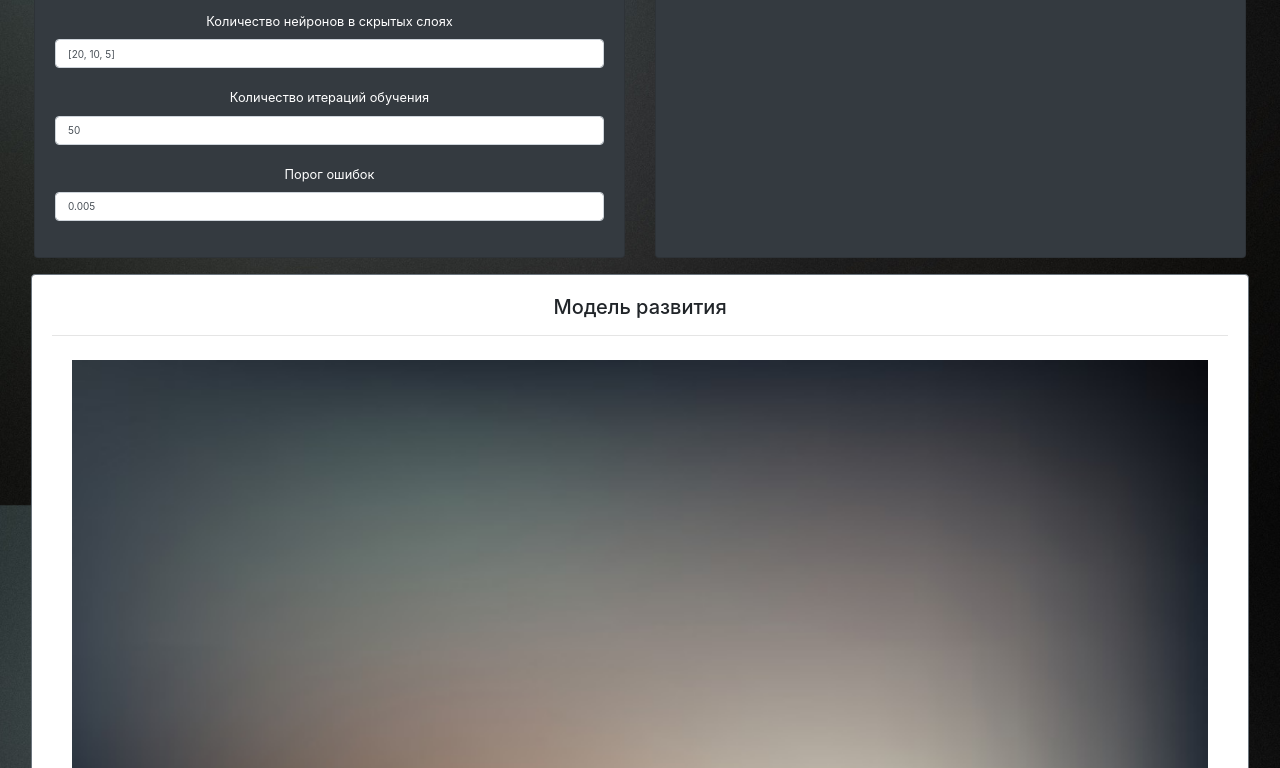
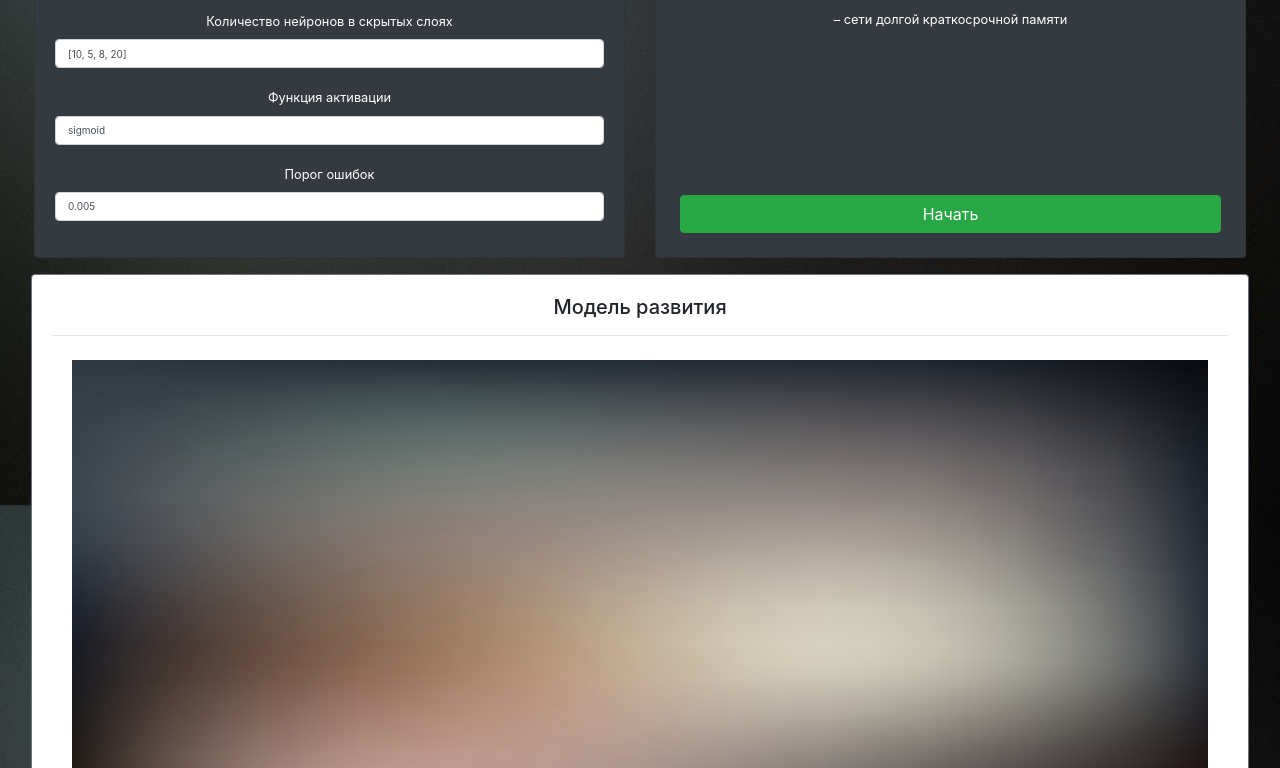
Before and after one commit to ArtReeX/neural-modeling, a React (Create React App) app: page / in a window 1280 px wide. Shown: the part 352-1120 px from the top of the page. Built offline with nearby package versions, Linux system fonts and the light colour scheme.

Commit message:
Завершена предварительная версия проекта.

```diff
--- a/package.json
+++ b/package.json
@@ -1,6 +1,6 @@
 {
   "name": "neural-modeling",
-  "version": "0.1.0",
+  "version": "0.9.0",
   "private": true,
   "dependencies": {
     "bootstrap": "^4.1.3",
--- a/src/App.js
+++ b/src/App.js
@@ -1,6 +1,6 @@
 import React, { PureComponent } from "react";
 import "bootstrap/dist/css/bootstrap.min.css";
-import { Container } from "reactstrap";
+import { Container, Alert } from "reactstrap";
 import Header from "./Header";
 import Panel from "./Panel";
 import Field from "./Field";
@@ -13,17 +13,34 @@ export default class App extends PureComponent {
     this.consoleRef = React.createRef();
     this.fieldRef = React.createRef();
 
-    this.reCreateBrain = this.reCreateBrain.bind(this);
+    this.state = { alert: "", alertHidden: true };
+
+    this.startTrain = this.startTrain.bind(this);
+    this.stopTrain = this.stopTrain.bind(this);
+    this.error = this.error.bind(this);
   }
-  reCreateBrain(data, iterations, errorThresh, hiddenLayers) {
-    this.fieldRef.current.start(
-      JSON.parse(data),
-      JSON.parse(iterations),
-      JSON.parse(errorThresh),
-      JSON.parse(hiddenLayers)
-    );
+  startTrain(data, iterations, errorThresh, activation, hiddenLayers) {
+    try {
+      this.fieldRef.current.startTrain(
+        JSON.parse(data),
+        JSON.parse(iterations),
+        JSON.parse(errorThresh),
+        activation,
+        JSON.parse(hiddenLayers)
+      );
+    } catch (error) {
+      this.error(error.message);
+    }
   }
-
+  stopTrain() {
+    this.fieldRef.current.stopTrain();
+  }
+  error(message) {
+    this.setState({ alert: message, alertHidden: false });
+    setTimeout(() => {
+      this.setState({ alertHidden: true });
+    }, 2000);
+  }
   render() {
     return (
       <Container
@@ -38,8 +55,15 @@ export default class App extends PureComponent {
         }}
       >
         <Header />
-        <Panel reCreateBrain={this.reCreateBrain} />
-        <Field ref={this.fieldRef} console={this.consoleRef} />
+        <Panel startTrain={this.startTrain} stopTrain={this.stopTrain} />
+        <Alert className="m-3" color="danger" hidden={this.state.alertHidden}>
+          {this.state.alert}
+        </Alert>
+        <Field
+          ref={this.fieldRef}
+          console={this.consoleRef}
+          error={this.error}
+        />
         <Console ref={this.consoleRef} />
       </Container>
     );
--- a/src/Field.js
+++ b/src/Field.js
@@ -3,6 +3,12 @@ import PropTypes from "prop-types";
 import "bootstrap/dist/css/bootstrap.min.css";
 import { Card, CardBody, CardTitle } from "reactstrap";
 import brainjs from "brain.js";
+
+const configField = {
+  backgroundUrl: "fon.jpg",
+  width: 2000,
+  height: 1000
+};
 
 export default class Field extends Component {
   constructor(props) {
@@ -10,15 +16,18 @@ export default class Field extends Component {
 
     this.fieldRef = React.createRef();
 
+    this.startTrain = this.startTrain.bind(this);
+    this.stopTrain = this.stopTrain.bind(this);
     this.renderBackgroundToField = this.renderBackgroundToField.bind(this);
 
     this.backgroundImage = new Image();
-    this.backgroundImage.src = "fon.jpg";
+    this.backgroundImage.src = configField.backgroundUrl;
+    this.backgroundImage.onload = () => {
+      this.renderBackgroundToField(this.fieldRef.current, this.backgroundImage);
+    };
   }
-  componentDidMount() {
-    this.renderBackgroundToField(this.fieldRef.current, this.backgroundImage);
-  }
-  start(data, iterations, errorThresh, hiddenLayers) {
+  startTrain(data, iterations, errorThresh, activation, hiddenLayers) {
+    try {
       const {
         current: { addInfoToConsole }
       } = this.props.console;
@@ -26,11 +35,13 @@ export default class Field extends Component {
       addInfoToConsole("Нейронная сеть перезапущена с новыми параметрами.");
 
       this.brain = new brainjs.recurrent.LSTM({
-      hiddenLayers: hiddenLayers
+        hiddenLayers: hiddenLayers,
+        activation: activation
       });
 
+      this.training = setInterval(() => {
         this.brain.train(data, {
-      iterations: iterations,
+          iterations: 1 /*iterations*/,
           errorThresh: errorThresh,
           log: event => addInfoToConsole(event),
           logPeriod: 10,
@@ -42,30 +53,104 @@ export default class Field extends Component {
             this.renderField(this.fieldRef.current);
           }
         });
+      }, Math.max(hiddenLayers) * hiddenLayers.length * 50);
+    } catch (error) {
+      this.props.error(error.message);
+    }
+  }
+  stopTrain() {
+    clearInterval(this.training);
   }
   renderBackgroundToField(
     canvas = this.fieldRef.current,
     backgroundImage = this.backgroundImage
   ) {
-    this.backgroundImage = new Image();
-    this.backgroundImage.src = "fon.jpg";
-    this.backgroundImage.onload = () => {
-      canvas.getContext("2d").drawImage(backgroundImage, 0, 0, 1000, 1000);
-    };
+    const { height, width } = configField;
+    canvas.getContext("2d").drawImage(backgroundImage, 0, 0, width, height);
   }
   renderField(canvas = this.fieldRef.current) {
     const {
       model: { hiddenLayers }
     } = this.brain;
-    const weights = hiddenLayers.map(layer => layer.outputBias.weights);
+    const layersWeights = hiddenLayers.map(layer => layer.outputBias.weights);
 
     console.log("Нейронная сеть", this.brain);
     console.log("Скрытые слои", hiddenLayers);
-    console.log("Веса", weights);
+    console.log("Веса", layersWeights);
 
     this.renderBackgroundToField(this.fieldRef.current, this.backgroundImage);
+
+    const context = canvas.getContext("2d");
+
+    layersWeights.forEach((layerWeights, layerIndex) => {
+      layerWeights.forEach((weight, weightIndex) => {
+        const xOffset = configField.width / layersWeights.length / 4;
+        const yOffset = configField.height / layerWeights.length / 4;
+        const xPosition =
+          (configField.width / layersWeights.length) * layerIndex + xOffset;
+        const yPosition =
+          (configField.height / layerWeights.length) * weightIndex + yOffset;
+        const radius = (Math.abs(weight) * Math.min(xOffset, yOffset)) / 2;
+        const fillStyle =
+          weight <= 0 ? "rgba(255,45,84,255)" : "rgba(0,255,147,255)";
+
+        // веса
+        context.beginPath();
+        context.arc(xPosition, yPosition, radius, 0, Math.PI * 2, false);
+        context.closePath();
+        context.strokeStyle = "rgba(255,255,255,255)";
+        context.lineWidth = 1;
+        context.fillStyle = fillStyle;
+        context.fill();
+        context.stroke();
+
+        // соединители
+        context.beginPath();
+        context.strokeStyle = "rgba(255,255,255,255)";
+        context.lineWidth = 1;
+        if (layerIndex + 1 < layersWeights.length) {
+          layersWeights[layerIndex + 1].forEach((weight, weightIndex) => {
+            const xOffsetNext = configField.width / layersWeights.length / 4;
+            const yOffsetNext =
+              configField.height / layersWeights[layerIndex + 1].length / 4;
+            const xPositionNext =
+              (configField.width / layersWeights.length) * (layerIndex + 1) +
+              xOffsetNext;
+            const yPositionNext =
+              (configField.height / layersWeights[layerIndex + 1].length) *
+                weightIndex +
+              yOffsetNext;
+
+            context.moveTo(xPosition, yPosition);
+            context.lineTo(xPositionNext, yPositionNext);
+          });
+        }
+        context.stroke();
+        context.closePath();
+
+        /*
+              const xConcatPrev =
+                (configField.width / layersWeights.length) * layerIndex +
+                configField.width / layersWeights.length / 2;
+              const xConcatNext =
+                (configField.width / layersWeights.length) * layerIndex -
+                configField.width / layersWeights.length / 2;
+              const yConcat = configField.height / 2;
+
+              context.beginPath();
+              context.strokeStyle = "rgba(255,255,255,255)";
+              context.lineWidth = 1;
+              context.moveTo(xPosition, yPosition);
+              context.lineTo(xConcatPrev, yConcat);
+              context.moveTo(xPosition, yPosition);
+              context.lineTo(xConcatNext, yConcat);
+              context.stroke();
+              */
+      });
+    });
   }
   render() {
+    const { height, width } = configField;
     return (
       <Card className="m-3" body outline color="secondary">
         <CardTitle className="text-center">Модель развития</CardTitle>
@@ -73,8 +158,8 @@ export default class Field extends Component {
         <CardBody>
           <canvas
             ref={this.fieldRef}
-            height="1000"
-            width="1000"
+            height={height}
+            width={width}
             style={{
               width: "100%"
             }}
@@ -88,7 +173,8 @@ export default class Field extends Component {
 Field.propTypes = {
   console: PropTypes.shape({
     current: PropTypes.shape({
-      addInfoToConsole: PropTypes.func
+      addInfoToConsole: PropTypes.func,
+      error: PropTypes.func.isRequired
     })
   })
 };
--- a/src/Panel.js
+++ b/src/Panel.js
@@ -10,27 +10,47 @@ import {
   Button,
   CardTitle,
   CardText,
-  Input
+  CardBody,
+  Input,
+  Badge
 } from "reactstrap";
 
 export default class Panel extends Component {
   constructor(props) {
     super(props);
 
+    this.state = { startTrainHidden: false, stopTrainHidden: true };
+
     this.iterationsRef = React.createRef();
     this.errorThreshRef = React.createRef();
+    this.activationRef = React.createRef();
     this.hiddenLayersRef = React.createRef();
     this.dataRef = React.createRef();
 
-    this.reCreateBrain = this.reCreateBrain.bind(this);
+    this.startTrain = this.startTrain.bind(this);
+    this.stopTrain = this.stopTrain.bind(this);
   }
-  reCreateBrain() {
-    this.props.reCreateBrain(
+  startTrain() {
+    this.setState({
+      startTrainHidden: true,
+      stopTrainHidden: false
+    });
+
+    this.props.startTrain(
       this.dataRef.current.value,
       this.iterationsRef.current.value,
       this.errorThreshRef.current.value,
+      this.activationRef.current.value,
       this.hiddenLayersRef.current.value
     );
+  }
+  stopTrain() {
+    this.setState({
+      startTrainHidden: false,
+      stopTrainHidden: true
+    });
+
+    this.props.stopTrain();
   }
   render() {
     return (
@@ -71,10 +91,10 @@ export default class Panel extends Component {
                 type="text"
                 innerRef={this.hiddenLayersRef}
                 placeholder="[*, *, *, ...]"
-                defaultValue="[20, 10, 5]"
+                defaultValue="[10, 5, 8, 20]"
               />
             </FormGroup>
-            <FormGroup>
+            <FormGroup hidden>
               <Label for="iterations" className="small">
                 Количество итераций обучения
               </Label>
@@ -84,6 +104,18 @@ export default class Panel extends Component {
                 innerRef={this.iterationsRef}
                 placeholder="10"
                 defaultValue="50"
+              />
+            </FormGroup>
+            <FormGroup>
+              <Label for="iterations" className="small">
+                Функция активации
+              </Label>
+              <Input
+                style={{ fontSize: "10px" }}
+                type="text"
+                innerRef={this.activationRef}
+                placeholder="sigmoid/relu/leaky-relu/tanh"
+                defaultValue="sigmoid"
               />
             </FormGroup>
             <FormGroup>
@@ -104,7 +136,29 @@ export default class Panel extends Component {
         <Card className="text-center" body inverse color="dark">
           <CardTitle>Запуск</CardTitle>
           <CardText>Запустить обучение</CardText>
-          <Button onClick={this.reCreateBrain}>Начать</Button>
+          <CardBody>
+            <h2>
+              Обучение производится в нейронной сети на основе{" "}
+              <Badge color="light">LSTM</Badge>
+            </h2>{" "}
+            <small>– сети долгой краткосрочной памяти</small>
+          </CardBody>
+          <Button
+            className="m-1"
+            color="success"
+            hidden={this.state.startTrainHidden}
+            onClick={this.startTrain}
+          >
+            Начать
+          </Button>
+          <Button
+            className="m-1"
+            color="danger"
+            hidden={this.state.stopTrainHidden}
+            onClick={this.stopTrain}
+          >
+            Остановить
+          </Button>
         </Card>
       </CardDeck>
     );
@@ -112,5 +166,6 @@ export default class Panel extends Component {
 }
 
 Panel.propTypes = {
-  reCreateBrain: PropTypes.func.isRequired
+  startTrain: PropTypes.func.isRequired,
+  stopTrain: PropTypes.func.isRequired
 };
```
Lines whose indentation alone changed are shown as unchanged.
